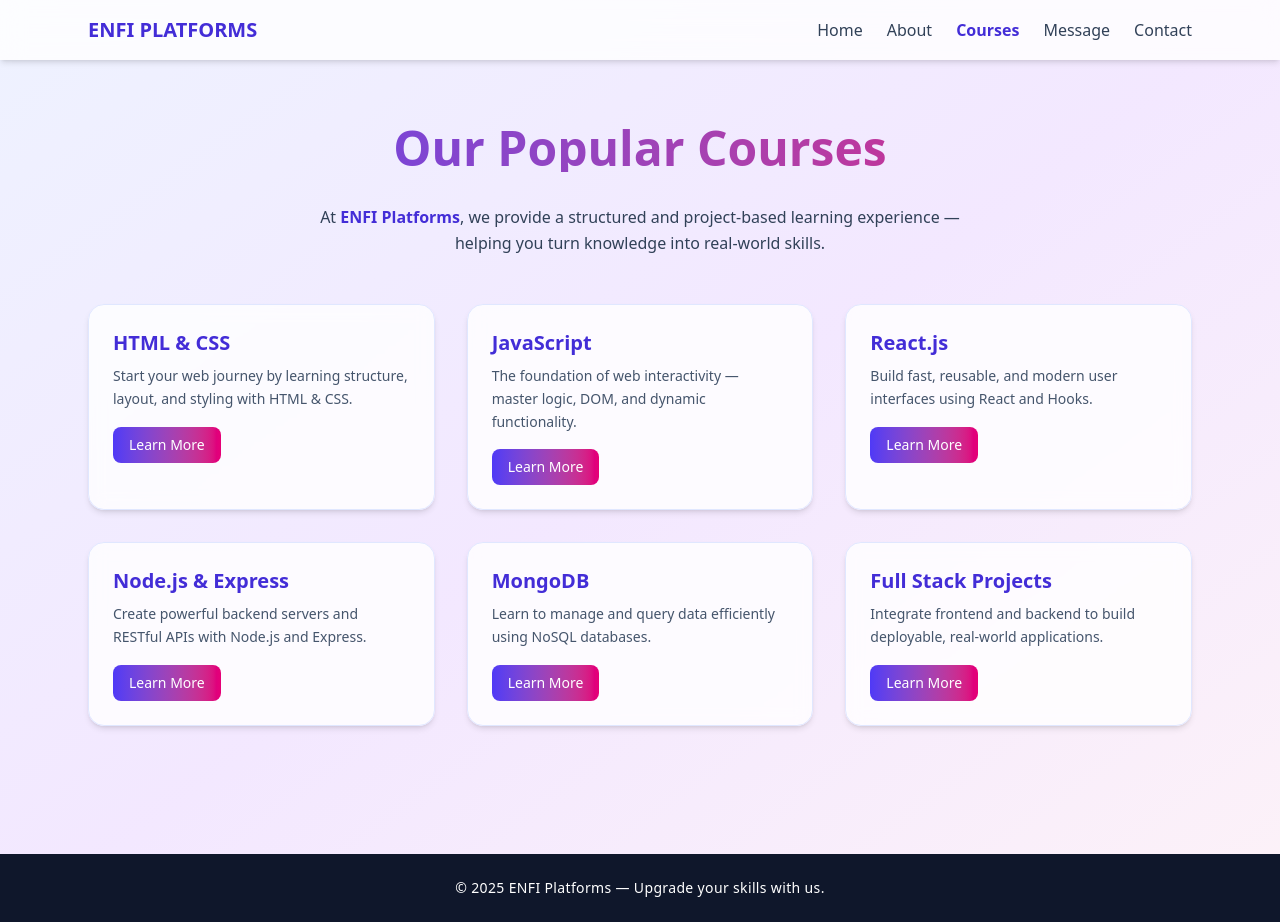
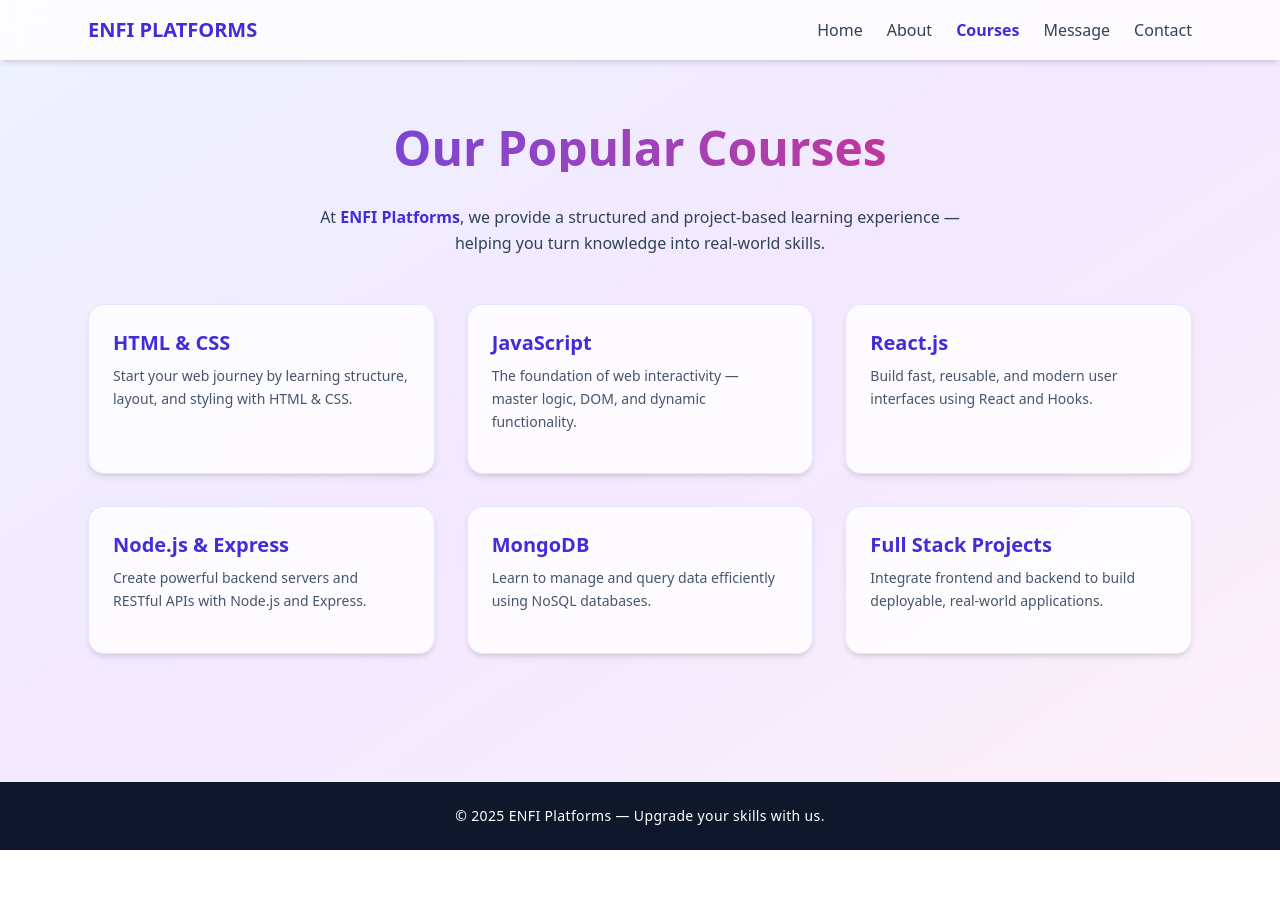
Before and after one commit to mridul-s5/webtech-education, a React (Vite) app: page /courses in a window 1280 px wide. After the commit the page ends 850 px from the top, so only its background shows below. Built offline with nearby package versions, Linux system fonts and the light colour scheme.

Commit message:
remove button

```diff
--- a/src/Pages/Courses.jsx
+++ b/src/Pages/Courses.jsx
@@ -59,9 +59,9 @@ export default function Courses() {
               <p className="text-slate-600 text-sm leading-relaxed mb-4">
                 {course.desc}
               </p>
-              <button className="px-4 py-2 bg-gradient-to-r from-indigo-600 to-pink-600 text-white rounded-lg text-sm font-medium hover:opacity-90 hover:shadow transition-all duration-300">
+              {/* <button className="px-4 py-2 bg-gradient-to-r from-indigo-600 to-pink-600 text-white rounded-lg text-sm font-medium hover:opacity-90 hover:shadow transition-all duration-300">
                 Learn More
-              </button>
+              </button> */}
             </div>
           ))}
         </div>
```
